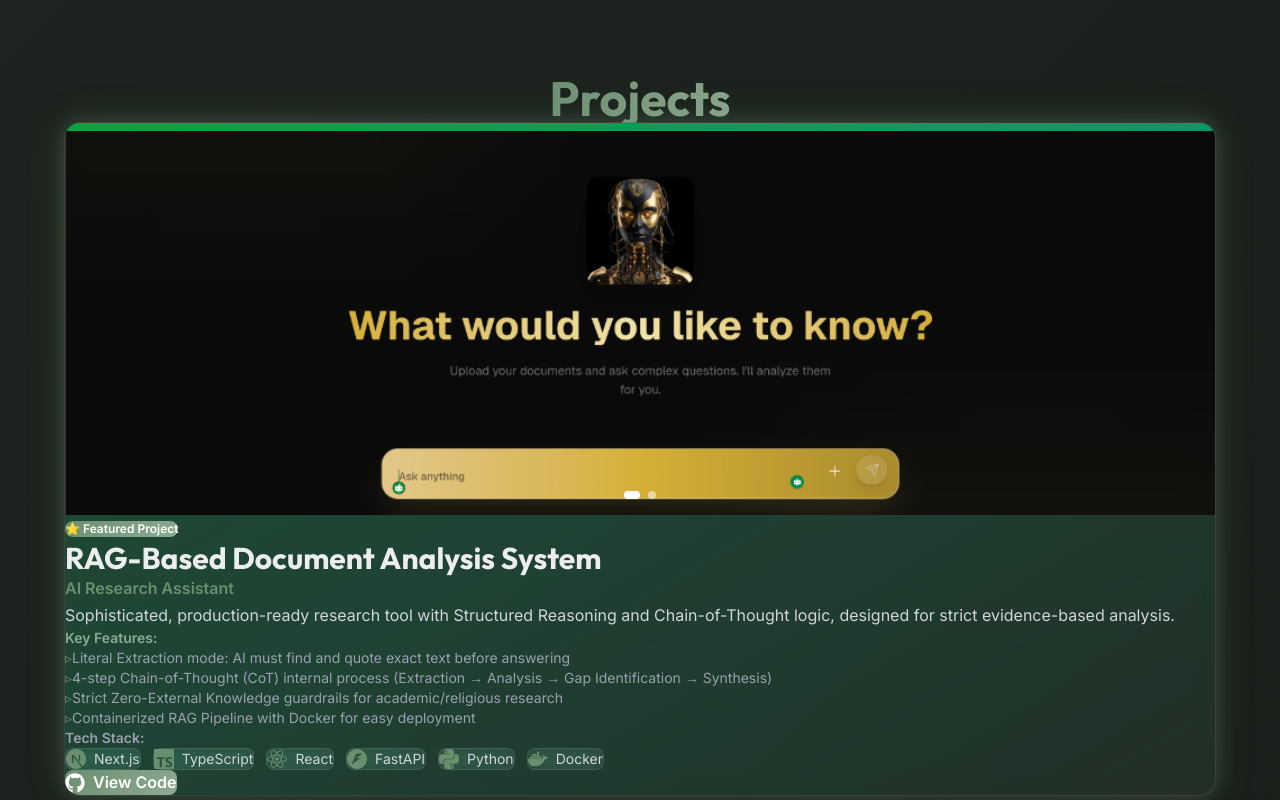
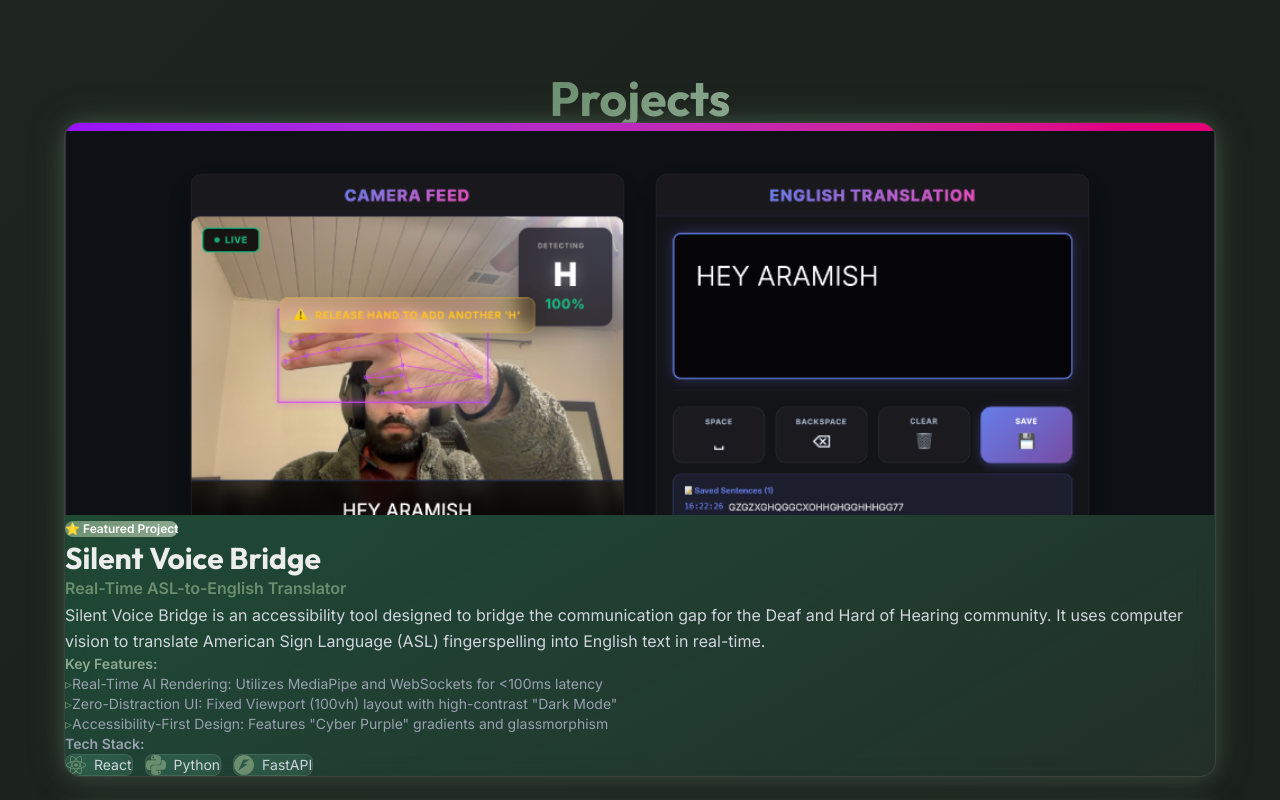
Before and after one commit to aramishf/portfolio, a Next.js app: page / in a window 1280 px wide. Shown: the part 2340-3140 px from the top of the page. Built offline with nearby package versions, Linux system fonts and the light colour scheme.

Commit message:
feat: add Silent Voice Bridge project

```diff
--- a/components/Projects.tsx
+++ b/components/Projects.tsx
@@ -7,6 +7,26 @@ import { SiPython, SiReact, SiTypescript, SiNextdotjs, SiFastapi, SiDocker } fro
 import Image from "next/image";
 
 const projects = [
+    {
+        title: "Silent Voice Bridge",
+        subtitle: "Real-Time ASL-to-English Translator",
+        description:
+            "Silent Voice Bridge is an accessibility tool designed to bridge the communication gap for the Deaf and Hard of Hearing community. It uses computer vision to translate American Sign Language (ASL) fingerspelling into English text in real-time.",
+        highlights: [
+            "Real-Time AI Rendering: Utilizes MediaPipe and WebSockets for <100ms latency",
+            "Zero-Distraction UI: Fixed Viewport (100vh) layout with high-contrast \"Dark Mode\"",
+            "Accessibility-First Design: Features \"Cyber Purple\" gradients and glassmorphism",
+        ],
+        tech: [
+            { name: "React", icon: SiReact },
+            { name: "Python", icon: SiPython },
+            { name: "FastAPI", icon: SiFastapi },
+        ],
+        github: "#",
+        featured: true,
+        gradient: "from-purple-600 to-pink-600",
+        image: "/silent-voice-bridge.png",
+    },
     {
         title: "RAG-Based Document Analysis System",
         subtitle: "AI Research Assistant",
@@ -196,9 +216,8 @@ function ProjectCard({ project, index }: { project: typeof projects[0] & { image
                                     <button
                                         key={idx}
                                         onClick={(e) => { e.stopPropagation(); setCurrentImageIndex(idx); }}
-                                        className={`w-2 h-2 rounded-full transition-all ${
-                                            idx === currentImageIndex ? "bg-white w-4" : "bg-white/50 hover:bg-white/80"
-                                        }`}
+                                        className={`w-2 h-2 rounded-full transition-all ${idx === currentImageIndex ? "bg-white w-4" : "bg-white/50 hover:bg-white/80"
+                                            }`}
                                         aria-label={`Go to image ${idx + 1}`}
                                     />
                                 ))}
```
Also changed, not shown: public/silent-voice-bridge.png (added).
